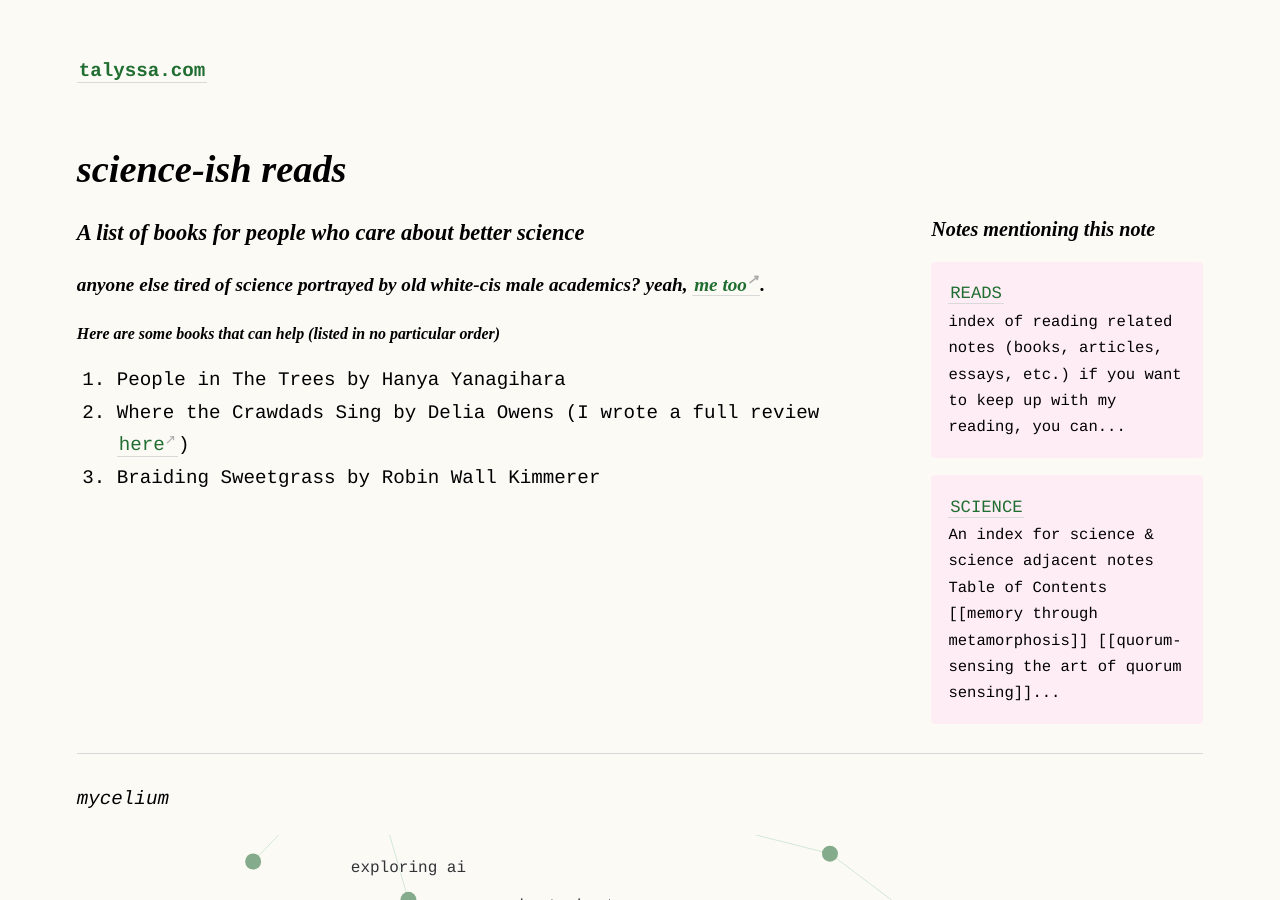
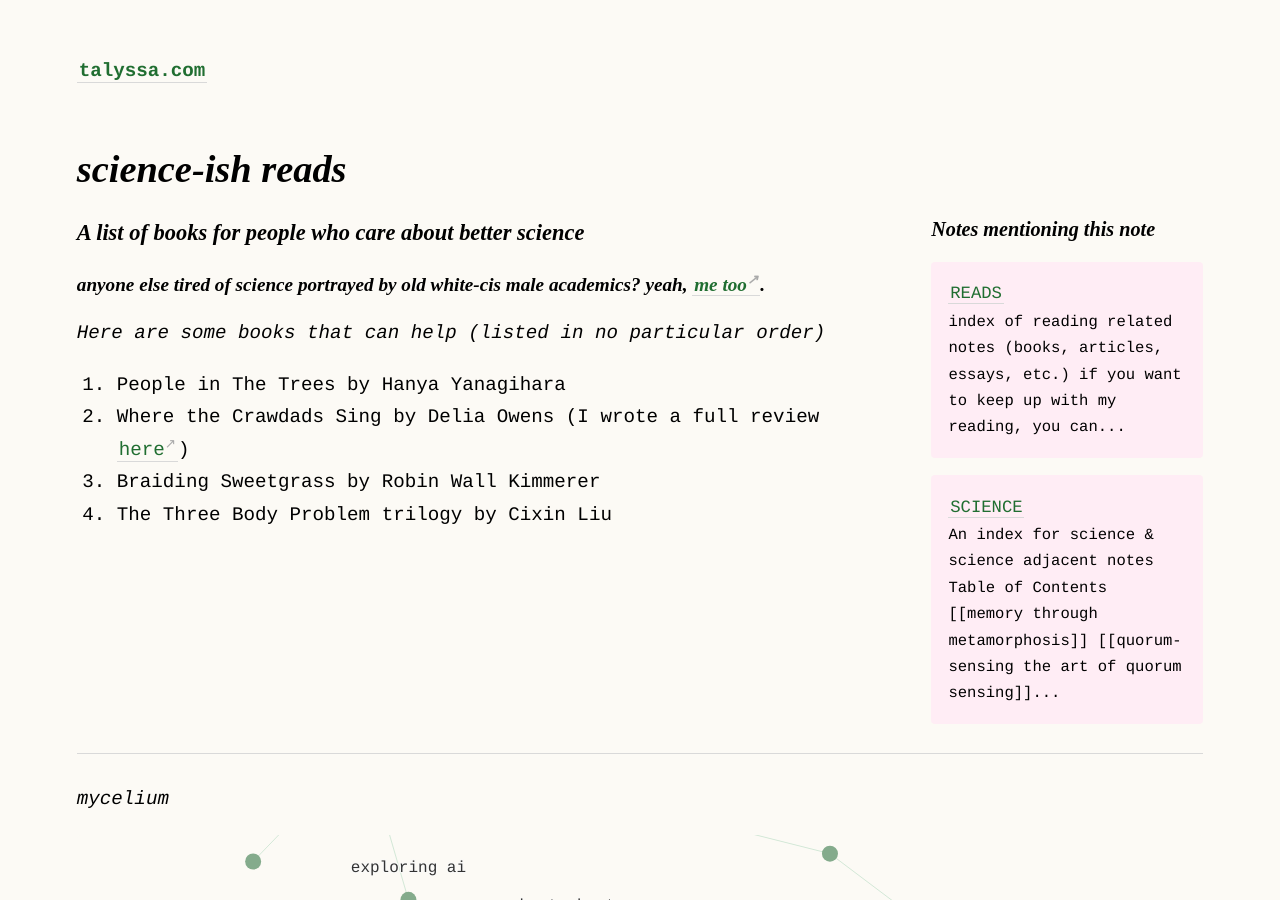
Before and after one commit to geminiworms/talyssagarden.github.io, a Jekyll site: the page built from _notes/science-reading.md, in a window 1280 px wide and 900 px high. Built offline with Jekyll 4.4.1, drawn with Linux system fonts in a browser that asks for light colours.

Commit message:
Update science-reading.md

```diff
--- a/_notes/science-reading.md
+++ b/_notes/science-reading.md
@@ -5,7 +5,8 @@ title: science-ish reads
 ### A list of books for people who care about better science
 #### anyone else tired of science portrayed by old white-cis male academics? yeah, [me too](https://geminiworms.weebly.com/home/figuring-out-what-it-means-to-be-feminine-in-science).
 
-##### Here are some books that can help (listed in no particular order)
+<i>Here are some books that can help (listed in no particular order)</i>
 1. People in The Trees by Hanya Yanagihara
 2. Where the Crawdads Sing by Delia Owens (I wrote a full review [here](https://geminiworms.weebly.com/home/where-the-crawdads-sing))
 3. Braiding Sweetgrass by Robin Wall Kimmerer
+4. The Three Body Problem trilogy by Cixin Liu
```
